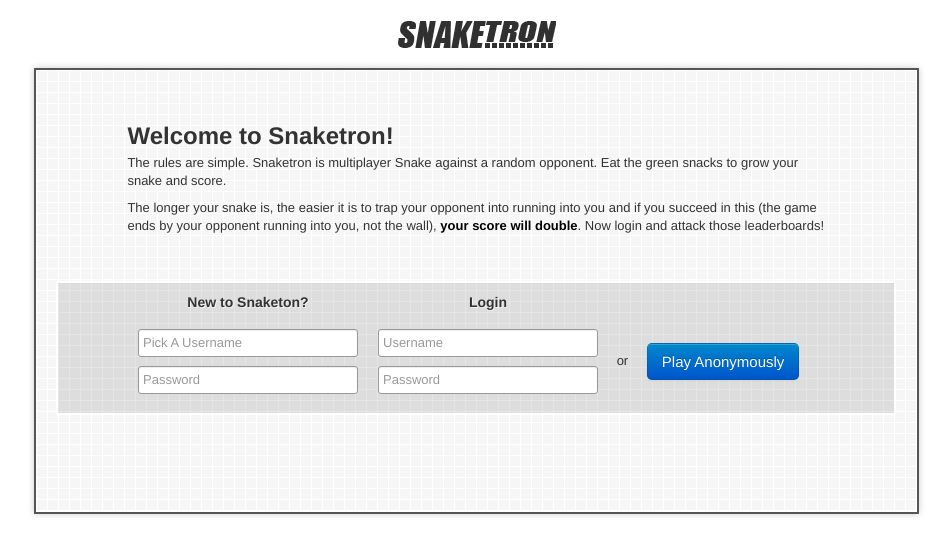
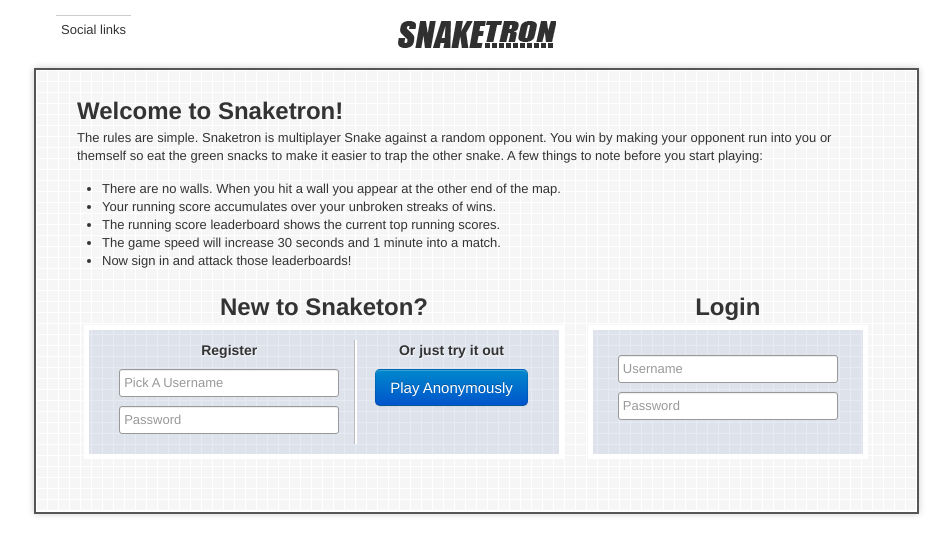
Before and after one commit to lopatin/SnakeTron, a PHP site: page / in a window 1280 px wide. Shown: the top 555 px of the page, without its empty margins (164-1116 px from the left). Run offline with PHP 8.4, Linux system fonts and the light colour scheme.

Commit message:
Almost done :)

```diff
--- a/public/css/main.css
+++ b/public/css/main.css
@@ -40,11 +40,27 @@ ul.login-list li{
 	margin: 0 auto;
 }
 
+table#frontContainer{
+	margin: 0 auto;
+}
+table#frontContainer > tr > td, table#frontContainer > tbody > tr > td{
+	vertical-align: top;
+}
+
 .loginContainer{
-	background: rgba(0,0,0,.1);
-	border: 2px solid #fff;
-	padding: 10px 60px;
+	background: rgba(0,50,140,.1);
+	border: 5px solid #fff;
+	padding: 10px;
 	margin-left: 0px;
+}
+
+.loginContainer table td{
+	vertical-align: top;
+	padding-left: 20px;
+}
+
+.loginContainer table td h4{
+	margin-bottom: 10px;
 }
 
 .loginContainer h4{
@@ -83,3 +99,32 @@ ul.login-list li{
 .losing{
 	color: #d12323;
 }
+
+.leftTable{
+	position: relative;
+	top: 5px;
+	left: 50px;
+	float: left;
+}
+.leftTable td{
+	padding: 5px;
+}
+.leftTable tr:first-child td{
+	border-bottom: 1px solid #ccc;
+}
+
+td.significant{
+	font-weight: bold;
+}
+
+#leaderboards-table > tbody > tr > td, #leaderboards-table > tr > td{
+	padding: 0 10px;
+}
+
+tr.highlight{
+	background-color: #A5C4F0 !important;
+}
+tr.highlight td{
+	background-color: #A5C4F0 !important;
+	border-right-color: #fff;
+}
--- a/public/index.html
+++ b/public/index.html
@@ -10,44 +10,83 @@
 	<script type="text/javascript" src="js/main.js"></script>
 	<link rel="stylesheet" type="text/css" href="libs/bootstrap/css/bootstrap.min.css">
 	<link rel="stylesheet" type="text/css" href="css/main.css">
+	<LINK REL="SHORTCUT ICON" HREF="images/favicon.ico" />
 </head>
 <body>
 	<div class="container">
 		<div id="header">
 			<div style="position: relative;" id="tableHolder"></div>
+			<div style="position: relative;" id="leftTableHolder">
+				<table class="leftTable">
+					<tr>
+						<td id="navBar"></td>
+					</tr>
+					<tr>
+						<td>Social links</td>
+					</tr>
+				</table>
+			</div>
 			<div id="logo">
 			</div>
 		</div>
 		<div class="snaketron" id="snaketron">
 			<canvas id="gameCanvas" width="881" height="441"></canvas>
 		</div>
+
+		<!-- Leaderboards -->
+		<div id="leaderboards">
+		</div>
 	</div>
 
 	<script id="login-template" type="text/x-handlebars-template">
-		<div style="text-align: left; width: 83%; margin: 0 auto 46px auto;">
+		<div style="text-align: left; width: 95%; margin: -25px auto 18px auto;">
 			<h2>Welcome to Snaketron!</h2>
-			<p>The rules are simple. Snaketron is multiplayer Snake against a random opponent. Eat the green snacks to grow your snake and score. </p><p>The longer your snake is, the easier it is to trap your opponent into running into you and if you succeed in this (the game ends by your opponent running into you, not the wall), <strong style="color: #000;">your score will double</strong>. Now login and attack those leaderboards!</p>
+			<p>The rules are simple. Snaketron is multiplayer Snake against a random opponent. You win by making your opponent run into you or themself so eat the green snacks to make it easier to trap the other snake. A few things to note before you start playing:</p>
+			<ul style="margin-top: 15px;">
+				<li>There are no walls. When you hit a wall you appear at the other end of the map.</li>
+				<li>Your running score accumulates over your unbroken streaks of wins.</li>
+				<li>The running score leaderboard shows the current top running scores.</li>
+				<li>The game speed will increase 30 seconds and 1 minute into a match.</li>
+				<li>Now sign in and attack those leaderboards!</li>
+			</ul>
 		</div>
-		<div class="row loginContainer">
-			<div class="span3">
-				<h4>New to Snaketon?</h4><br />
+		<table id="frontContainer"><tr>
+			<td>
+				<h2>New to Snaketon?</h2>
+				<div class="loginContainer" style="padding-right: 30px;">
+					<table>
+						<tr>
+							<td style="border-right: 1px solid #bbb; box-shadow: 2px 0 0 #fff; padding-right: 15px;">
+								<h4>Register</h4>
 								<input type="text" placeholder="Pick A Username" class="registerUsername" />
 								<br />
 								<input placeholder="Password" type="password" class="registerPassword"/>
 								<br />
 								<span style="text-shadow: 0px 1px 0px rgba(255,255,255,.8); display: none; font-size: 11px;" class='registerHelper'>Press "Enter" when ready</span>
-			</div>
-			<div class="span3">
-				<h4>Login</h4><br />
+							</td>
+							<td>
+								<h4>Or just try it out</h4>
+								<a id="playAnon" class='btn btn-primary btn-large' href='#'>Play Anonymously</a>
+							</td>
+						</tr>
+					</table>
+			</td>
+
+			<td style="width: 20px;"></td>
+
+			<td>
+				<h2>Login</h2>
+				<div class="loginContainer" style="padding: 25px;">
 					<input type="text" placeholder="Username" class="loginUsername" />
 					<br />
 					<input placeholder="Password" type="password" class="loginPassword"/>
 					<br />
 					<span style="text-shadow: 0px 1px 0px rgba(255,255,255,.8); display: none; font-size: 11px;" class='loginHelper'>Press "Enter" when ready</span>
 				</div>
-			<div class="span3 anonSpan">
-				or <a class='btn btn-primary btn-large' href='#'>Play Anonymously</a>
-			</div>
+			</td>
+		</tr></table>
+
+		<div style="width: 100%; text-align: center;" id="notificationHolder">
 		</div>
 	</script>
 
@@ -61,11 +100,11 @@
 	</script>
 
 	<script id="gameOver-template" type="text/x-handlebars-template">
-		<div style="text-align: center; width: 83%; margin: 0 auto 46px auto;">
+		<div style="text-align: center; width: 180px; margin: 0 auto 46px auto; padding: 15px; border-radius: 5px; box-shadow: 0 0 20px rgba(0,0,0,.4); background-color: rgba(255,255,255,.8);">
 			<h2>Game Over</h2>
 			<h3>{{winner}}</h3>
-			<br /><br />
-			<p>Press space to continue</p>
+			<br />{{message}}<br /><br />
+			<span id="continueButton" class="btn btn-success btn-large btn-large">Continue</span>
 		</div>
 	</script>
 
@@ -80,12 +119,64 @@
 		</table>
 	</script>
 
+	<script id="leaderboards-template" type="text/x-handlebars-template">
+		<div class="row" style="margin-top: 20px;">
+			<h2 style="margin-bottom: 30px;">Leaderboards</h2>
+
+			<table id="leaderboards-table" cellspacing="0" cellpadding="0" style="margin: 0 auto;">
+				<tr>
+					<td>
+						<div class="span4">
+							<h4>Win/Loss Ratios</h4>
+							<table class="table table-bordered table-striped">
+								<tr>
+									<th>#</th>
+									<th>Username</th>
+									<th>W/L</th>
+									<th>Ratio</th>
+								</tr>
+								{{#each ratios}}
+									<tr class="{{rowClass}}">
+										<td>{{position}}</td>
+										<td>{{username}}</td>
+										<td>{{wins}} / {{losses}}</td>
+										<td class="significant">{{ratio}}</td>
+									</tr>
+								{{/each}}
+							</table>
+						</div>
+					</td>
+					<td>
+						<div class="span3">
+							<h4>Running Scores</h4>
+							<table class="table table-bordered table-striped ">
+								<tr>
+									<th>#</th>
+									<th>Username</th>
+									<th>Score</th>
+								</tr>
+								{{#each scores}}
+									<tr class="{{rowClass}}">
+										<td>{{position}}</td>
+										<td>{{username}}</td>
+										<td class="significant">{{score}}</td>
+									</tr>
+								{{/each}}
+							</table>
+						</div>
+					</td>
+				</tr>
+			</table>
+		</div>
+	</script>
+
 
 	<script>
 		var loginTemplate = Handlebars.compile($('login-template').get('html'));
 		var readyTemplate = Handlebars.compile($('ready-template').get('html'));
 		var gameOverTemplate = Handlebars.compile($('gameOver-template').get('html'));
 		var scoreTemplate = Handlebars.compile($('score-template').get('html'));
+		var leaderboardsTemplate = Handlebars.compile($('leaderboards-template').get('html'));
 	</script>
 </body>
 </html>
--- a/public/js/main.js
+++ b/public/js/main.js
@@ -5,7 +5,7 @@ window.addEvent('domready', function(){
 		speed: 100
 	});
 
-	var socket = io.connect("http://statsonstats.com:8081");
+	var socket = io.connect("http://localhost:8081");
 	game.socket = socket;
 
 	socket.on('start-game', function(data){
@@ -21,8 +21,15 @@ window.addEvent('domready', function(){
 	});
 
 	socket.on('menu', function(data){
-		if(data && data.username)
-			game.username = data.username;
+		if(data){
+			if(data.username) game.username = data.username;
+			if(data.score != undefined) game.setScore(data.score);
+			if(data.wins != undefined) game.setWins(data.wins);
+			if(data.losses != undefined) game.setLosses(data.losses);
+		}
+		if(data && data.score)
+			game.setScore(data.score);
+		if(data)
 		game.setState('menu');
 	})
 
@@ -54,7 +61,9 @@ window.addEvent('domready', function(){
 
 	socket.on('gameover', function(data){
 		game.winner = data.winner;
-		game.setState('gameover');
+		var message = data.message || "";
+		game.setState('gameover', {message: message});
+
 		game.activeGame = false;
 		if(game.iterateTimer)
 			clearInterval(game.iterateTimer);
@@ -67,10 +76,47 @@ window.addEvent('domready', function(){
 	})
 
 	$(document.body).addEvent('keydown', function(e){
-		if(e.key === 'space' && game.state === 'gameover')
-			game.setState('menu');
+		if(e.key === 'space')
+			e.stop();
+		if(e.key === 'space' && game.state === 'menu')
+			game.socket.emit('random-opponent', game.username);
 	})
 	//game.addSnack({x: 30, y: 40, weight: 40});
+
+
+	socket.on('add-loss', function(){
+		game.setLosses(game.losses+1);
+	});
+
+	socket.on('add-win', function(){
+		game.setWins(game.wins+1);
+	});
+
+	socket.on('player-count', function(count){
+		game.onlineCount = count;
+		game.refreshNav();
+	});
+
+	socket.on('reset-score', function(){
+		game.setScore(0);
+	});
+
+	socket.on('leaderboards', function(data){
+		game.leaderboards = data;
+		game.refreshLeaderboards(data);
+	});
+
+	socket.on('set-speed', function(speed){
+		game.setSpeed = speed;
+	});
+
+	socket.on('login-error', function(err){
+		game.setLoginError(err.error);
+	});
+
+	socket.on('register-error', function(err){
+		game.setLoginError(err.error);
+	});
 });
 
 var Snaketron = new Class({
@@ -98,6 +144,8 @@ var Snaketron = new Class({
 			direction: "right"
 		});
 
+		this.setSpeed = 0;
+
 		// Create snacks
 		this.snacks = [];
 
@@ -109,8 +157,10 @@ var Snaketron = new Class({
 					if((e.key === 'left' && that.mainSnake.directions.getLast() !== 'right')
 						|| (e.key === 'right' && that.mainSnake.directions.getLast() !== 'left')
 						|| (e.key === 'up' && that.mainSnake.directions.getLast() !== 'down')
-						|| (e.key === 'down' && that.mainSnake.directions.getLast() !== 'up'))
+						|| (e.key === 'down' && that.mainSnake.directions.getLast() !== 'up')){
+						e.stop();
 						that.newDirection(e.key);
+					}
 			});
 		}(this);
 
@@ -130,6 +180,12 @@ var Snaketron = new Class({
 		this.checkSwallows();
 
 		this.draw();
+
+		if(this.iterateTimer && this.setSpeed){
+			clearInterval(this.iterateTimer);
+			this.iterateTimer = this.iterate.periodical(this.setSpeed, this);
+			this.setSpeed = 0;
+		}
 	},
 	draw: function(clear){
 		// Draw board
@@ -206,7 +262,7 @@ var Snaketron = new Class({
 		this.clearTable();
 		if(state === 'waiting'){
 			this.state = 'waiting';
-			this.overlay.set('html', '<h3>Waiting for players</h3>');
+			this.overlay.set('html', '<h3 style="margin-top: 100px;">Waiting for players</h3><br /><img style="margin-top: 0px;" src="/images/loader.gif" alt="Loading" />');
 			this.draw(true);
 		}
 		else if(state === 'login'){
@@ -227,7 +283,7 @@ var Snaketron = new Class({
 						password: that.overlay.getElements('.loginPassword').get('value')
 					});
 			});
-			this.overlay.getElements('.anonSpan a.btn').addEvent('click', function(){
+			$("playAnon").addEvent('click', function(){
 				that.socket.emit('login', {
 					anon: true
 				});
@@ -247,6 +303,7 @@ var Snaketron = new Class({
 			});
 
 			this.draw(true);
+			this.refreshScore(true);
 		}
 		else if(state === 'menu'){
 			var that = this;
@@ -254,15 +311,16 @@ var Snaketron = new Class({
 			this.overlay.set('html', '<div style="text-align: center; width: 83%; margin: 0 auto 46px auto;">\
 			<h3>Welcome, '+this.username+'</h3>\
 			<br /><br />\
-			<span class="btn btn-success randomOpponent">Play Random Opponent</span>\
+			<span class="btn btn-success btn-large randomOpponent">Play Random Opponent<br><span style="font-size: 11px;">(space)</span></span>\
 			<!--<span style="margin-left: 15px;"> or play against <input style="margin-top: 5px;" type="text" placeholder="Type Username" /></span>-->\
 			</div>');
 
 			this.overlay.getElements('.randomOpponent').addEvent('click', function(){
 				that.socket.emit('random-opponent', that.username);
 			});
-			this.refreshScore(true);
+			this.refreshScore();
 			this.draw(true);
+			this.refreshNav();
 		}
 		else if(state === 'gameover'){
 			var that = this;
@@ -270,13 +328,28 @@ var Snaketron = new Class({
 
 			if(options && options.draw)
 				this.overlay.set('html', gameOverTemplate({
-					winner: "It's a draw!"
+					winner: "It's a draw!",
+					message: options.message
 				}));
 			else
 				this.overlay.set('html', gameOverTemplate({
-					winner: that.username === that.winner ? "You won!" : that.winner+" won"
+					winner: that.username === that.winner ? "You won!" : that.winner+" won :(",
+					message: options.message
 				}));
+
+			$("continueButton").addEvent('click', function(){
+				that.setState('menu');
+			})
+
+			this.refreshScore();
 		}
+		else if(state === 'countdown'){
+			var that = this;
+			this.overlay.set('html', '<h3>The game is starting in ...</h3><h1>'+options.seconds+'</h1>')
+		}
+
+		if(this.leaderboards)
+			this.refreshLeaderboards(this.leaderboards);
 	},
 	startGame: function(position){
 		this.activeGame = true;
@@ -293,11 +366,10 @@ var Snaketron = new Class({
 			this.partnerSnake.points = [{x:25, y:20},{x:24, y:20},{x:23, y:20},{x:22, y:20},{x:21, y:20},{x:20, y:20}];
 			this.partnerSnake.directions = ["right"];
 		}
-		this.mainSnake.score = 0;
-		this.partnerSnake.score = 0;
 		this.refreshScore();
+		this.draw();
 
-		this.iterateTimer = this.iterate.periodical(this.options.speed, this);
+		this.startCountdown(3);
 		//this.iterate();
 	},
 	addDirection: function(directions, points){
@@ -322,6 +394,8 @@ var Snaketron = new Class({
 		this.draw();						// TODO: Is this needed?
 	},
 	checkDeath: function(){
+		if(!this.activeGame) return;
+
 		var that = this;
 		var dead = false;
 		var draw = false;
@@ -347,7 +421,15 @@ var Snaketron = new Class({
 			this.socket.emit('draw', {gameId: this.gameId, partnerId: this.partnerId, myScore: that.mainSnake.score, oScore: that.partnerSnake.score, doub: doub, points: this.mainSnake.points});
 		else if(dead)
 			this.socket.emit('dead', {gameId: this.gameId, partnerId: this.partnerId, myScore: that.mainSnake.score, oScore: that.partnerSnake.score, doub: doub, points: this.mainSnake.points});
+
+		if(draw || dead)
+			this.activeGame = false;
 	},
+
+	/*
+	 * Refresh stats logic
+	 */
+
 	refreshScore: function(clear){
 		var that = this;
 
@@ -356,15 +438,45 @@ var Snaketron = new Class({
 		else
 			$('tableHolder').set('html', '<table class="scoreTable">\
 			<tr>\
-				<td>Streak Score</td>\
+				<td>Running Score</td>\
 				<td>Win / Loss</td>\
 			</tr>\
 			<tr>\
 				<td class="score" style="color: green;">'+that.mainSnake.score+'</td>\
-				<td class="score">'+that.partnerSnake.score+'</td>\
+				<td class="score">'+that.wins+"/"+that.losses+'</td>\
 			</tr>\
 			</table>');
 	},
+	refreshNav: function(){
+		if(!this.onlineCount) return;
+
+		var str = "<strong>"+this.onlineCount+"</strong> "+ ((this.onlineCount>1) ? "people" : "person") +" online";
+		if(this.username)
+			str += " | <strong>"+this.username+"</strong> - <a href='/'>Logout</a>";
+		$('navBar').set('html', str);
+	},
+
+	/*
+	 * Refresh the leaderboard
+	 */
+	refreshLeaderboards: function(leaders){
+		if(leaders && leaders.scores && leaders.ratios){
+			for(var i = 0; i < leaders.ratios.length; i++){
+				leaders.ratios[i].ratio = roundNumber(leaders.ratios[i].ratio, 2);
+				if(leaders.ratios[i].username == this.username)
+					leaders.ratios[i].rowClass = "highlight";
+				else leaders.ratios[i].rowClass = "";
+			}
+			for(var i = 0; i < leaders.scores.length; i++){
+				if(leaders.scores[i].username == this.username)
+					leaders.scores[i].rowClass = "highlight";
+				else leaders.scores[i].rowClass = "";
+			}
+
+			$('leaderboards').set('html', leaderboardsTemplate(leaders));
+		}
+	},
+
 	snakesArray: function(){
 		return [this.mainSnake, this.partnerSnake];
 	},
@@ -376,6 +488,39 @@ var Snaketron = new Class({
 			g: this.gameId,
 			p: this.mainSnake.points
 		});
+	},
+
+	setScore: function(score){
+		this.mainSnake.score = score;
+		this.refreshScore();
+	},
+	setWins: function(wins){
+		this.wins = wins;
+		this.refreshScore();
+	},
+	setLosses: function(losses){
+		this.losses = losses;
+		this.refreshScore();
+	},
+
+	startCountdown: function(seconds){
+		var that = this;
+		if(this.activeGame){
+			if(seconds === 0){
+				that.overlay.set('html', '');
+				this.iterateTimer = this.iterate.periodical(this.options.speed, this);
+			}
+			else {
+				that.setState('countdown', {seconds: seconds});
+				setTimeout(function(){
+					that.startCountdown(seconds-1);
+				}, 1000);
+			}
+		}
+	},
+
+	setLoginError: function(err){
+		$('notificationHolder').set('html', '<div class="alert alert-error">'+err+'</div>');
 	}
 });
 
@@ -421,7 +566,7 @@ var Snake = new Class({
 		}
 	},
 	addScore: function(score){
-		this.score += score*100;
+		this.score += score;
 		this.halt += score;
 	}
 });
@@ -449,4 +594,9 @@ FocusTracker = {
     }
 }
 
+function roundNumber(num, dec) {
+	var result = Math.round(num*Math.pow(10,dec))/Math.pow(10,dec);
+	return result;
+}
+
 Element.implement(FocusTracker);
```
Also changed, not shown: passHash.js (added, +35 -0 lines), server.js (+201 -44 lines), public/images/favicon.ico (added), public/images/loader.gif (added), 3 other files. Lines whose indentation alone changed are shown as unchanged.
